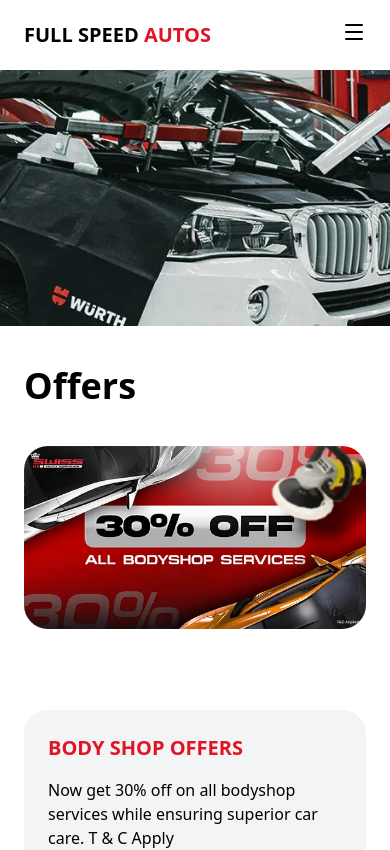
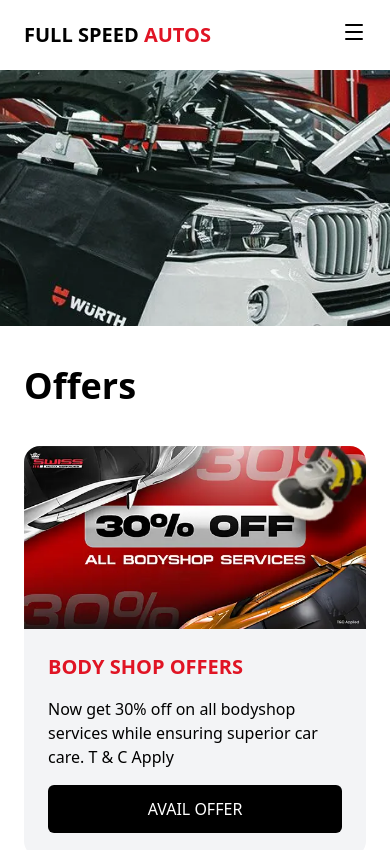
Before and after one commit to Vr7Rizwan/full-speed-auto, a Next.js app: page /packages in a window 390 px wide. Shown: the top 850 px of the page. Built offline with nearby package versions, Linux system fonts and the light colour scheme.

Commit message:
packages mobile changes

```diff
--- a/app/components/Packages/packagesSection.tsx
+++ /dev/null
@@ -1,59 +0,0 @@
-"use client";
-function packagesSection() {
-    const offerDetails = [
-  {
-    title: "BODY SHOP OFFERS",
-    desc: "Now get 30% off on all bodyshop services while ensuring superior car care. T & C Apply",
-    btn: "AVAIL OFFER",
-    image: "/assets/packages/bodyshop.webp",
-  },
-  {
-    title: "OIL SERVICE PACKAGE",
-    desc: "This time we come up with huge offers on the oil service package starting from only PKR 8,999.",
-    btn: "CHECK PACKAGE",
-    image: "/images/oil-service.webp",
-  },
-  {
-    title: "25% off on Major Services",
-    desc: "Regardless of the model of your car, we are offering a 25% discount on any major service. Taking care of your vehicle just got easier. Don’t let this offer pass you by. T&C Apply",
-    btn: "AVAIL OFFER",
-    image: "/images/25-off-on-major-service.webp",
-  },
-
-];
-
-   return (
-    <section className="px-6 md:px-20 py-10 space-y-10">
-      <h2 className="subHeading font-semibold">Offers</h2>
-
-      {offerDetails.map((offer, index) => (
-        <div
-          key={index}
-          className="grid grid-cols-1 md:grid-cols-2 gap-6 bg-primary shadow-md rounded-xl overflow-hidden"
-        >
-          {/* Left Image */}
-          <div className="relative w-full h-60 md:h-full">
-            <Image
-              src={offer.image}
-              alt={offer.title}
-              fill
-              className="object-cover"
-            />
-          </div>
-
-          {/* Right Content */}
-          <div className="flex flex-col justify-center p-6 space-y-4">
-            <h3 className="subHeading font-bold text-secondary">{offer.title}</h3>
-            <p className="text-txtColor">{offer.desc}</p>
-
-            <button className="bg-txtColor text-primary py-3 rounded-md hover:bg-gray-700 transition">
-              {offer.btn}
-            </button>
-          </div>
-        </div>
-      ))}
-    </section>
-  );
-}
-
-export default packagesSection
--- a/app/packages/page.tsx
+++ b/app/packages/page.tsx
@@ -10,15 +10,15 @@ function page() {
       {packageDetails.map((pack, index) => (
         <div
           key={index}
-          className="grid grid-cols-1 md:grid-cols-2 gap-6 bg-primary  rounded-xl overflow-hidden"
+          className="grid grid-cols-1 md:grid-cols-2 md:gap-6 md:bg-primary  bg-gray-100 rounded-2xl md:rounded-xl overflow-hidden"
         >
           {/* Left Image */}
-          <div className="relative w-full h-60 md:h-full">
-            <img className='rounded-3xl' src={pack.image} alt="" />
+          <div className="relative w-full md:h-full">
+            <img className='md:rounded-3xl' src={pack.image} alt="" />
           </div>
 
           {/* Right Content */}
-          <div className="flex flex-col justify-center p-6 space-y-4 bg-gray-100 rounded-3xl">
+          <div className="flex flex-col justify-center p-6 space-y-4 md:bg-gray-100 md:rounded-3xl">
             <h3 className="subHeading font-bold text-secondary">{pack.title}</h3>
             <p className="text-txtColor">{pack.desc}</p>
 
```
